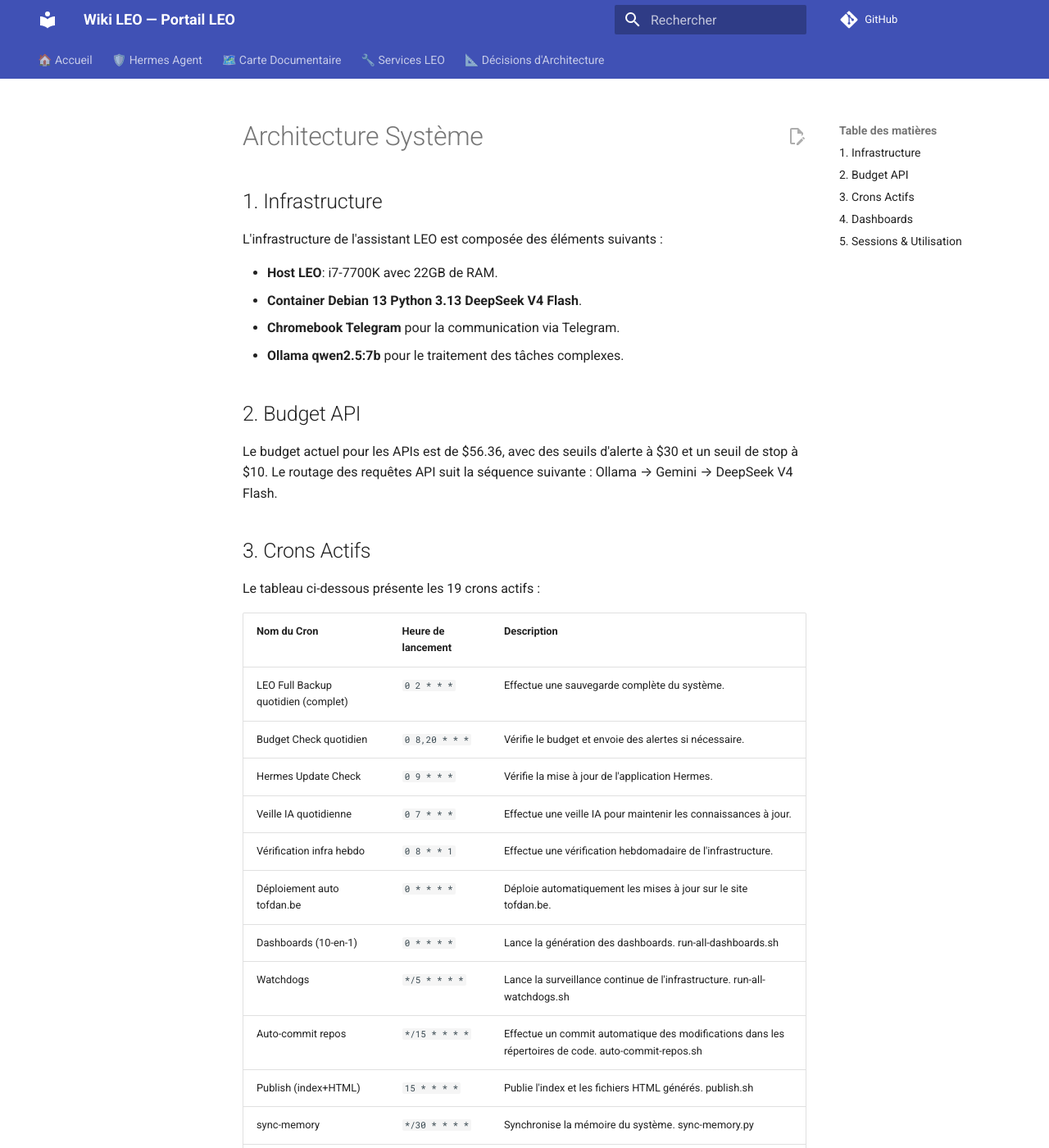
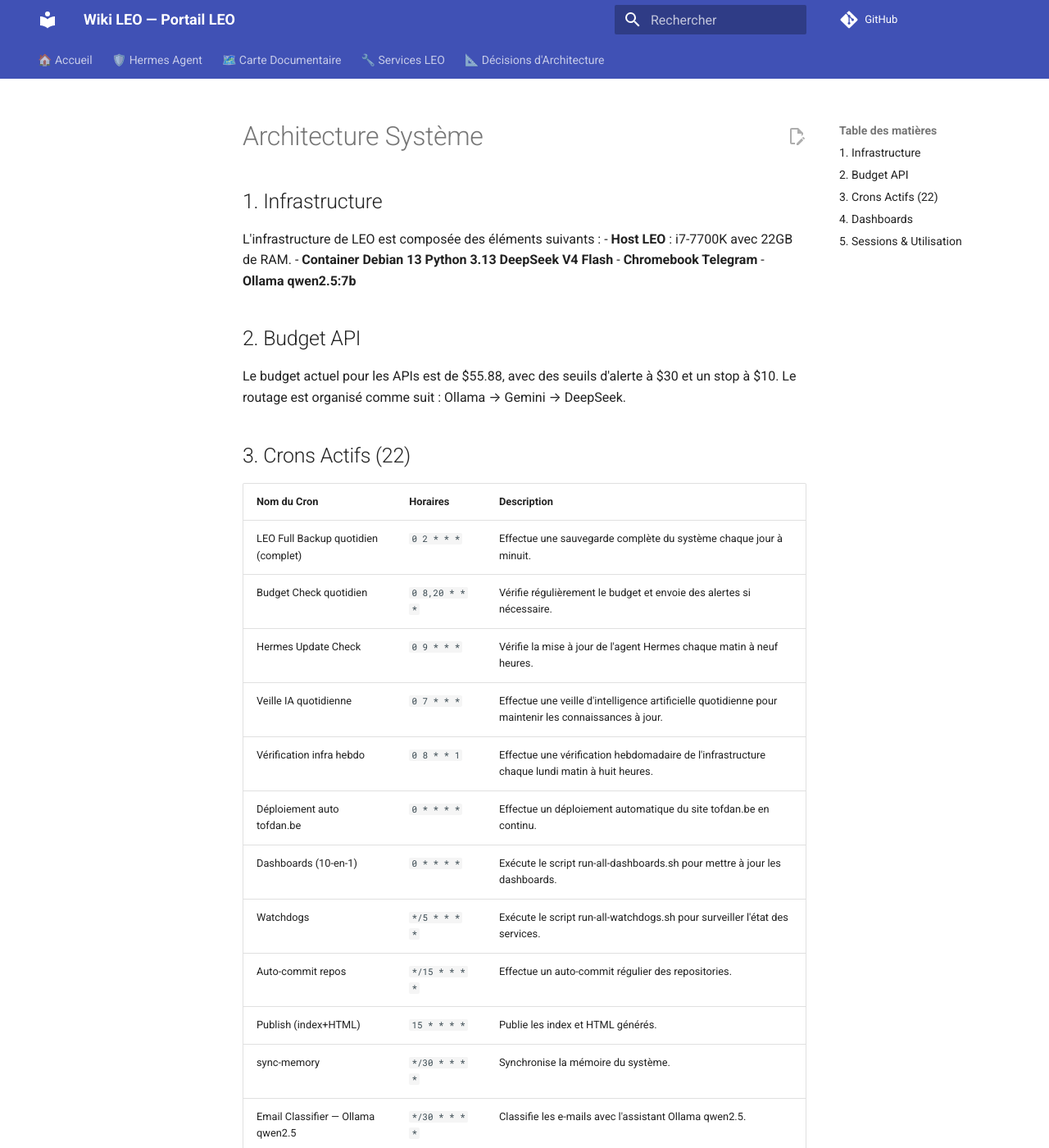
Before and after one commit to christophedanhier-hash/hermes-wiki, an MkDocs documentation site: the page built from docs/hermes/architecture.md, in a window 1280 px wide and 1400 px high. Shown: the whole window at 82% size. Built offline with MkDocs 1.6.1 and Material for MkDocs 9.7.7, drawn with Linux system fonts in a browser that asks for light colours; comment, search, counter and statistics services are not loaded; some of the changed text lies outside the part shown.

Commit message:
docs: mise à jour hebdomadaire du 01/07/2026

```diff
--- a/docs/hermes/architecture.md
+++ b/docs/hermes/architecture.md
@@ -1,56 +1,43 @@
 # Architecture Système
 
 ## 1. Infrastructure
-L'infrastructure de l'assistant LEO est composée des éléments suivants :
-
-- **Host LEO**: i7-7700K avec 22GB de RAM.
-- **Container Debian 13 Python 3.13 DeepSeek V4 Flash**.
-- **Chromebook Telegram** pour la communication via Telegram.
-- **Ollama qwen2.5:7b** pour le traitement des tâches complexes.
+L'infrastructure de LEO est composée des éléments suivants :
+- **Host LEO** : i7-7700K avec 22GB de RAM.
+- **Container Debian 13 Python 3.13 DeepSeek V4 Flash**
+- **Chromebook Telegram**
+- **Ollama qwen2.5:7b**
 
 ## 2. Budget API
-Le budget actuel pour les APIs est de $56.36, avec des seuils d'alerte à $30 et un seuil de stop à $10. Le routage des requêtes API suit la séquence suivante : Ollama → Gemini → DeepSeek V4 Flash.
+Le budget actuel pour les APIs est de $55.88, avec des seuils d'alerte à $30 et un stop à $10. Le routage est organisé comme suit : Ollama → Gemini → DeepSeek.
 
-## 3. Crons Actifs
-Le tableau ci-dessous présente les 19 crons actifs :
-
-| **Nom du Cron** | **Heure de lancement** | **Description** |
-| --- | --- | --- |
-| LEO Full Backup quotidien (complet) | `0 2 * * *` | Effectue une sauvegarde complète du système. |
-| Budget Check quotidien | `0 8,20 * * *` | Vérifie le budget et envoie des alertes si nécessaire. |
-| Hermes Update Check | `0 9 * * *` | Vérifie la mise à jour de l'application Hermes. |
-| Veille IA quotidienne | `0 7 * * *` | Effectue une veille IA pour maintenir les connaissances à jour. |
-| Vérification infra hebdo | `0 8 * * 1` | Effectue une vérification hebdomadaire de l'infrastructure. |
-| Déploiement auto tofdan.be | `0 * * * *` | Déploie automatiquement les mises à jour sur le site tofdan.be. |
-| Dashboards (10-en-1) | `0 * * * *` | Lance la génération des dashboards. run-all-dashboards.sh |
-| Watchdogs | `*/5 * * * *` | Lance la surveillance continue de l'infrastructure. run-all-watchdogs.sh |
-| Auto-commit repos | `*/15 * * * *` | Effectue un commit automatique des modifications dans les répertoires de code. auto-commit-repos.sh |
-| Publish (index+HTML) | `15 * * * *` | Publie l'index et les fichiers HTML générés. publish.sh |
-| sync-memory | `*/30 * * * *` | Synchronise la mémoire du système. sync-memory.py |
-| Email Classifier — Ollama qwen2.5 | `*/30 * * * *` | Classifie les emails avec l'assistant Ollama qwen2.5. gmail_classifier.py |
-| docs-update | `0 */4 * * *` | Met à jour les documents automatiquement. run-docs-update.sh |
-| drive-sync | `0 * * * *` | Synchronise le contenu du cloud Drive. drive-sync.sh |
-| credentials-check | `0 6 * * *` | Vérifie la validité des informations de connexion. check-credentials.py |
-| doc-watch-auto | `0 */6 * * *` | Surveillance automatique des documents. doc-watch-auto.py |
-| Auto-Heal Agent | `*/15 * * * *` | Gère l'autoréparation du système. |
+## 3. Crons Actifs (22)
+| **Nom du Cron** | **Horaires** | **Description** |
+|-----------------|--------------|----------------|
+| LEO Full Backup quotidien (complet) | `0 2 * * *` | Effectue une sauvegarde complète du système chaque jour à minuit. |
+| Budget Check quotidien | `0 8,20 * * *` | Vérifie régulièrement le budget et envoie des alertes si nécessaire. |
+| Hermes Update Check | `0 9 * * *` | Vérifie la mise à jour de l'agent Hermes chaque matin à neuf heures. |
+| Veille IA quotidienne | `0 7 * * *` | Effectue une veille d'intelligence artificielle quotidienne pour maintenir les connaissances à jour. |
+| Vérification infra hebdo | `0 8 * * 1` | Effectue une vérification hebdomadaire de l'infrastructure chaque lundi matin à huit heures. |
+| Déploiement auto tofdan.be | `0 * * * *` | Effectue un déploiement automatique du site tofdan.be en continu. |
+| Dashboards (10-en-1) | `0 * * * *` | Exécute le script run-all-dashboards.sh pour mettre à jour les dashboards. |
+| Watchdogs | `*/5 * * * *` | Exécute le script run-all-watchdogs.sh pour surveiller l'état des services. |
+| Auto-commit repos | `*/15 * * * *` | Effectue un auto-commit régulier des repositories. |
+| Publish (index+HTML) | `15 * * * *` | Publie les index et HTML générés. |
+| sync-memory | `*/30 * * * *` | Synchronise la mémoire du système. |
+| Email Classifier — Ollama qwen2.5 | `*/30 * * * *` | Classifie les e-mails avec l'assistant Ollama qwen2.5. |
+| docs-update | `0 */4 * * *` | Met à jour les documents régulièrement. |
+| drive-sync | `0 * * * *` | Synchronise le cloud drive. |
+| credentials-check | `0 6 * * *` | Vérifie les informations de connexion. |
+| doc-watch-auto | `0 */6 * * *` | Surveille automatiquement les documents. |
+| Auto-Heal Agent | `*/15 * * * *` | Effectue un auto-guérison du système.
 
 ## 4. Dashboards
-Les dashboards sont gérés par les crons suivants :
-
-- **crons**: Lance la génération des dashboards pour les métriques de cron.
-- **github**: Lance la génération des dashboards pour les données GitHub.
-- **machines**: Lance la génération des dashboards pour l'état des machines.
-- **wiki**: Lance la génération des dashboards pour le contenu du wiki.
+Les dashboards sont gérés par des crons qui s'exécutent régulièrement :
+- **crons/github/machines/wiki** : Gère les mises à jour et l'affichage des informations sur GitHub, les machines et le wiki.
 
 ## 5. Sessions & Utilisation
-Le système a enregistré un total de 59 sessions et 3720 messages. Les détails sont les suivants :
+- **Total sessions** : 87
+- **Total messages** : 4798
+- **Telegram** : 5 sessions
 
-- **Total sessions**: 59
-- **Total messages**: 3720
-- **Sessions via Telegram**: 4
-
-La taille de la base de données est de 25.8 MB, ce qui indique un usage modéré et une gestion efficace des ressources.
-
----
-
-Cette page Wiki MkDocs fournit une vue d'ensemble détaillée de l'architecture système, permettant une meilleure compréhension et gestion des opérations en cours.
+La taille de la base de données est actuellement de 35.4 MB.
```
Also changed, not shown: docs/hermes/changelog.md (+11 -8 lines).
